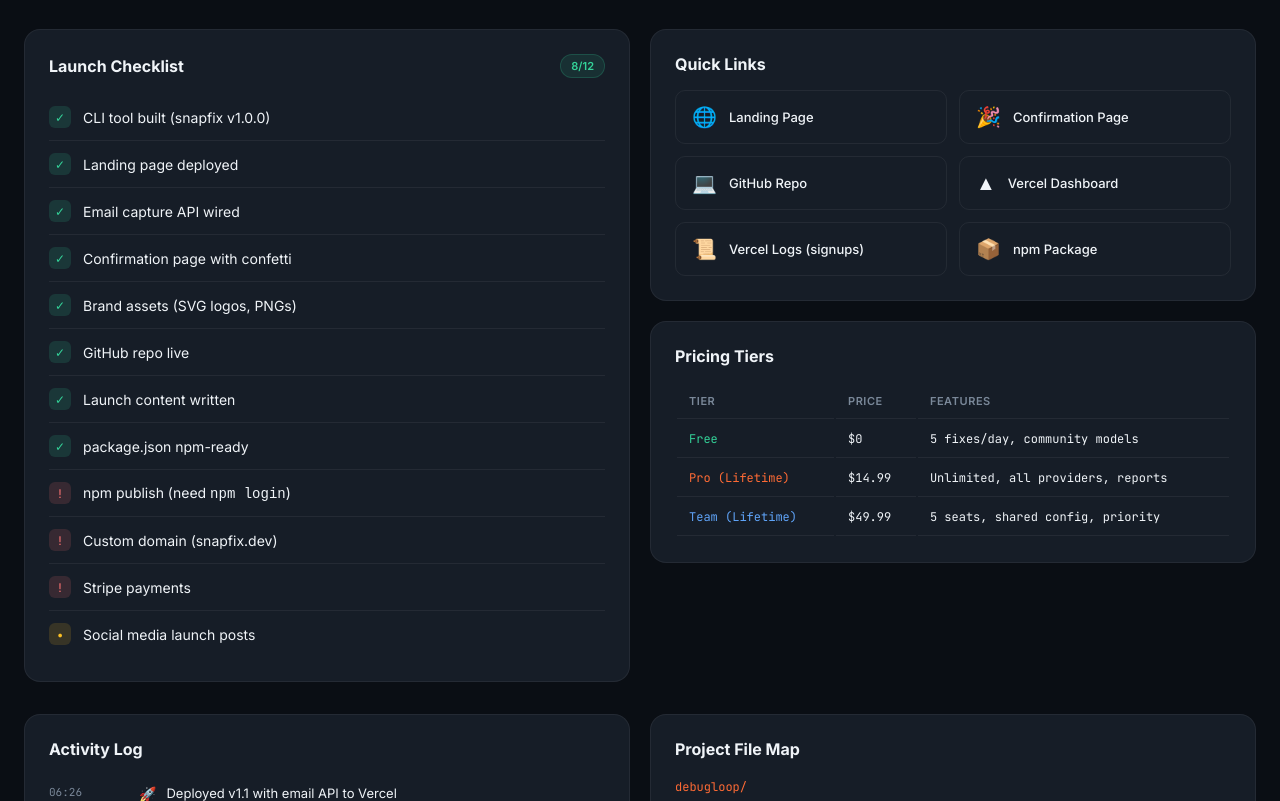
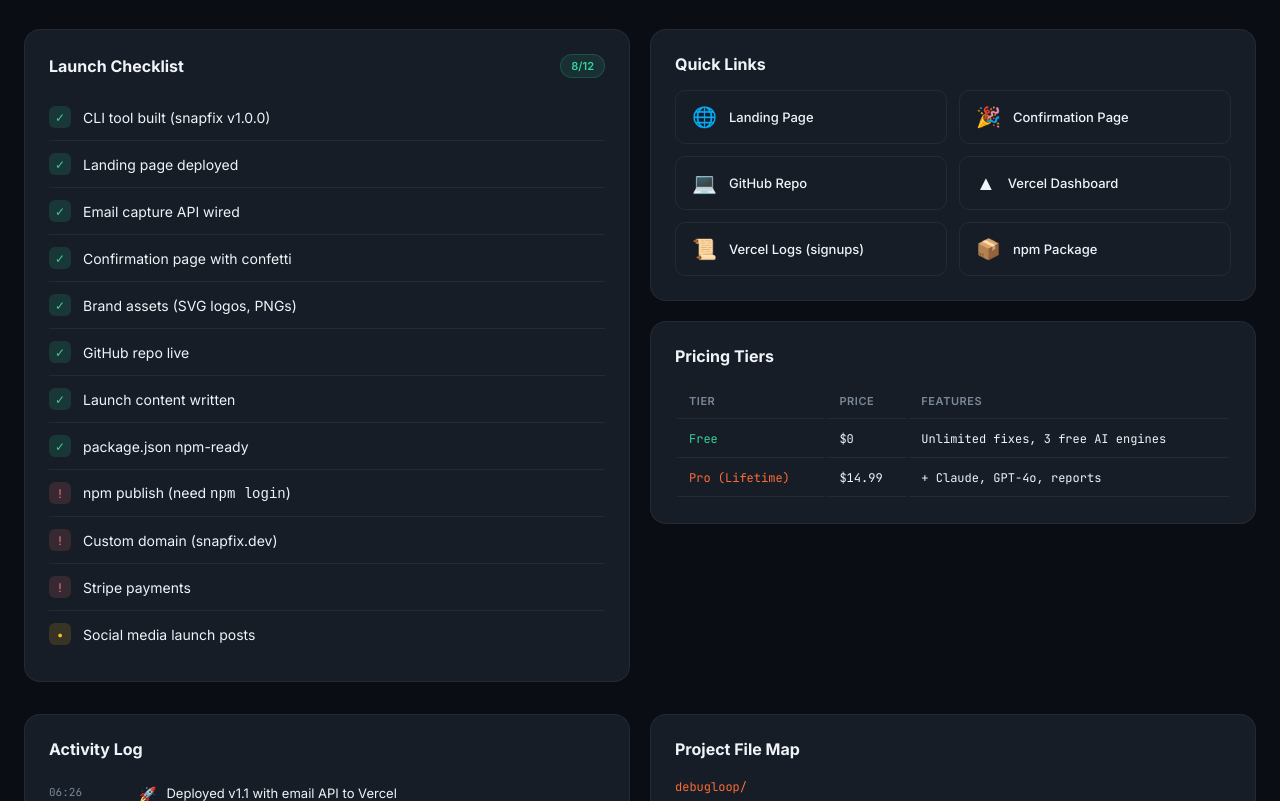
Before and after one commit to testedmedia/snapfix, a plain HTML site: page dashboard.html in a window 1280 px wide. Shown: the part 299-1100 px from the top of the page. Drawn offline with Linux system fonts and the light colour scheme.

Commit message:
v2.1: dashboard pricing sync

```diff
--- a/dashboard.html
+++ b/dashboard.html
@@ -174,9 +174,8 @@
                     <table class="signup-table">
                         <thead><tr><th>Tier</th><th>Price</th><th>Features</th></tr></thead>
                         <tbody>
-                            <tr><td style="color:var(--success)">Free</td><td>$0</td><td>5 fixes/day, community models</td></tr>
-                            <tr><td style="color:var(--primary)">Pro (Lifetime)</td><td>$14.99</td><td>Unlimited, all providers, reports</td></tr>
-                            <tr><td style="color:var(--info)">Team (Lifetime)</td><td>$49.99</td><td>5 seats, shared config, priority</td></tr>
+                            <tr><td style="color:var(--success)">Free</td><td>$0</td><td>Unlimited fixes, 3 free AI engines</td></tr>
+                            <tr><td style="color:var(--primary)">Pro (Lifetime)</td><td>$14.99</td><td>+ Claude, GPT-4o, reports</td></tr>
                         </tbody>
                     </table>
                 </div>
```
